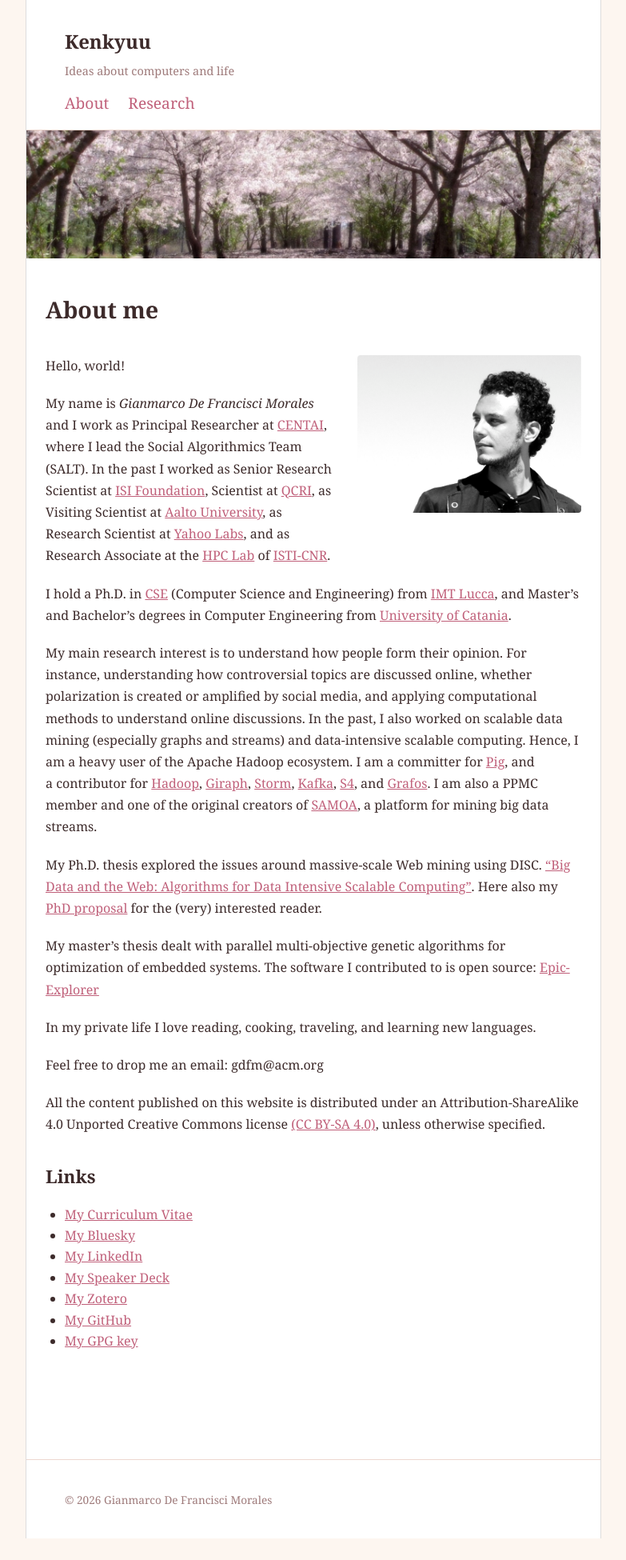
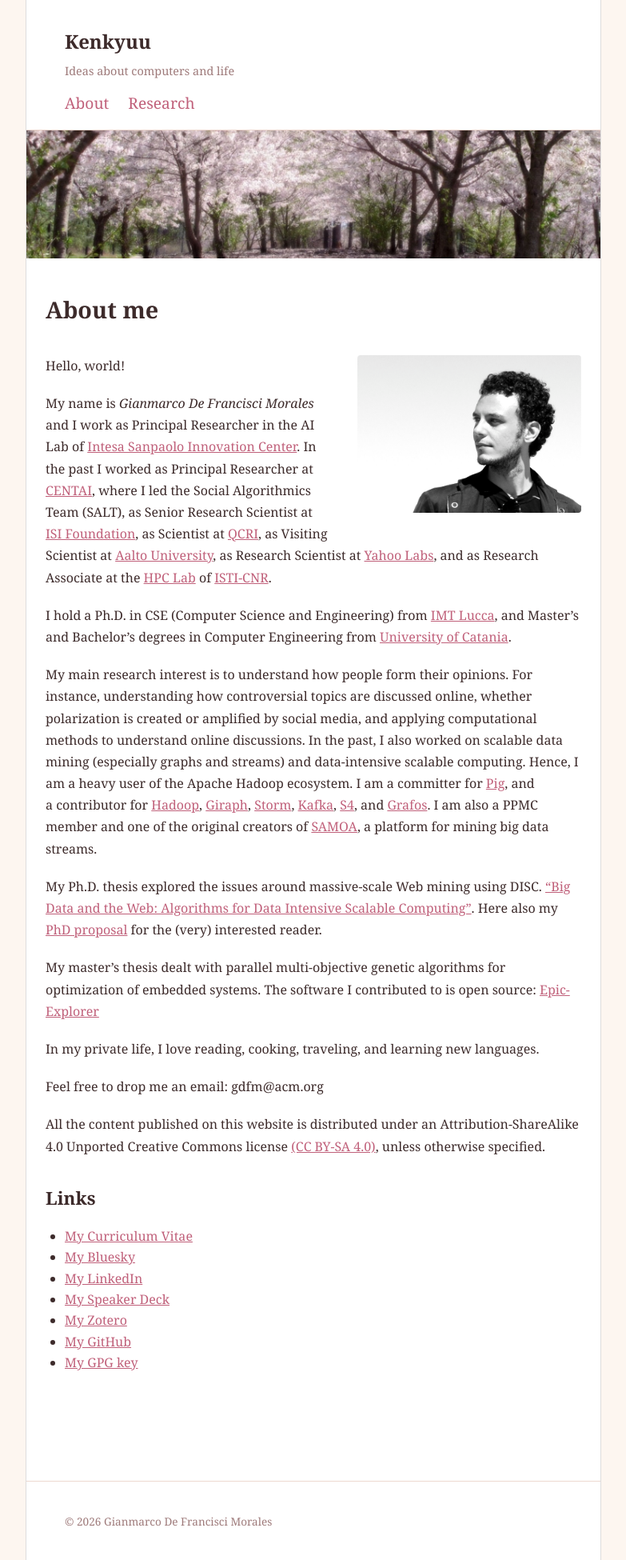
Before and after one commit to gdfm/gdfm.github.io, a Jekyll site: the page built from _pages/about.md, in a window 1280 px wide. Shown: the whole page at 80% size, without its empty margins (248-1031 px from the left). Built offline with Jekyll 4.4.1, drawn with Linux system fonts in a browser that asks for light colours; before the commit the page ends 1923 px from its top, so only the background shows below that.

```diff
--- a/_pages/about.md
+++ b/_pages/about.md
@@ -8,11 +8,12 @@
 
 Hello, world!
 
-My name is *Gianmarco De Francisci Morales* and I work as Principal Researcher at [CENTAI](https://centai.eu), where I lead the Social Algorithmics Team (SALT). In the past I worked as Senior Research Scientist at [ISI Foundation](https://www.isi.it/en/home), Scientist at [QCRI](http://www.qcri.com), as Visiting Scientist at [Aalto University](http://www.aalto.fi/en), as Research Scientist at [Yahoo Labs](http://labs.yahoo.com), and as Research Associate at the [HPC Lab](http://hpc.isti.cnr.it) of [ISTI-CNR](http://www.isti.cnr.it).
+My name is *Gianmarco De Francisci Morales* and I work as Principal Researcher in the AI Lab of [Intesa Sanpaolo Innovation Center](https://www.intesasanpaoloinnovationcenter.com).
+In the past I worked as Principal Researcher at [CENTAI](https://centai.eu), where I led the Social Algorithmics Team (SALT), as Senior Research Scientist at [ISI Foundation](https://www.isi.it/en/home), as Scientist at [QCRI](http://www.qcri.com), as Visiting Scientist at [Aalto University](http://www.aalto.fi/en), as Research Scientist at [Yahoo Labs](http://labs.yahoo.com), and as Research Associate at the [HPC Lab](http://hpc.isti.cnr.it) of [ISTI-CNR](http://www.isti.cnr.it).
 
-I hold a Ph.D. in [CSE](http://www.imtlucca.it/phd_programs/computer_science_engineering/index.php) (Computer Science and Engineering) from [IMT Lucca](http://www.imtlucca.it), and Master's and Bachelor's degrees in Computer Engineering from [University of Catania](http://www2.unict.it/en/).
+I hold a Ph.D. in CSE (Computer Science and Engineering) from [IMT Lucca](http://www.imtlucca.it), and Master's and Bachelor's degrees in Computer Engineering from [University of Catania](http://www2.unict.it/en/).
 
-My main research interest is to understand how people form their opinion.
+My main research interest is to understand how people form their opinions.
 For instance, understanding how controversial topics are discussed online, whether polarization is created or amplified by social media, and applying computational methods to understand online discussions.
 In the past, I also worked on scalable data mining (especially graphs and streams) and data-intensive scalable computing. Hence, I am a heavy user of the Apache Hadoop ecosystem. I am a committer for [Pig](http://pig.apache.org), and a contributor for [Hadoop](http://hadoop.apache.org), [Giraph](http://giraph.apache.org), [Storm](http://storm.apache.org), [Kafka](http://kafka.apache.org), [S4](http://incubator.apache.org/s4), and [Grafos](http://grafos.ml). I am also a PPMC member and one of the original creators of [SAMOA](http://samoa.incubator.apache.org), a platform for mining big data streams.
 
@@ -22,7 +23,7 @@
 
 My master's thesis dealt with parallel multi-objective genetic algorithms for optimization of embedded systems. The software I contributed to is open source: [Epic-Explorer](http://sourceforge.net/projects/epic-explorer/)
 
-In my private life I love reading, cooking, traveling, and learning new languages.
+In my private life, I love reading, cooking, traveling, and learning new languages.
 
 Feel free to drop me an email: gdfm@acm.org
 
```
Also changed, not shown: _pages/research.md (+1 -1 lines), 4 other files.
